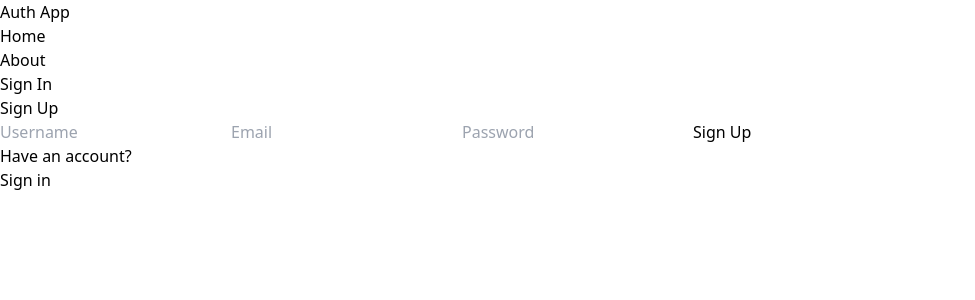
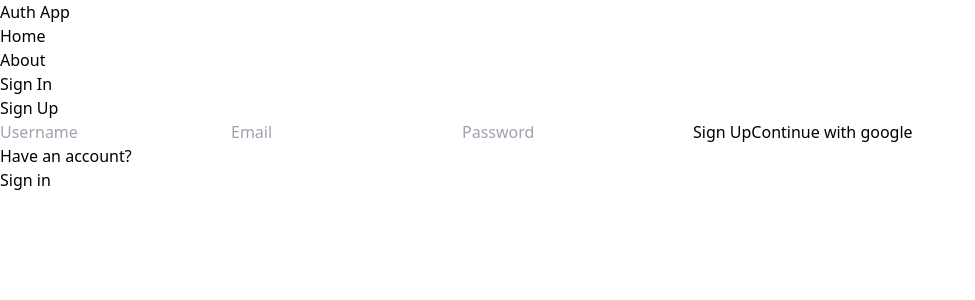
Before and after one commit to varunkamathi/MERN_Authentication, a React (Vite) app in the folder client/: page /sign-up in a window 1280 px wide. Shown: the top 300 px of the page, without its empty margins (0-975 px from the left). Built offline with nearby package versions, Linux system fonts and the light colour scheme.

Commit message:
oAuth frontendcomponents

```diff
--- a/client/package.json
+++ b/client/package.json
@@ -12,6 +12,7 @@
   "dependencies": {
     "@reduxjs/toolkit": "^2.2.7",
     "client": "file:",
+    "firebase": "^10.13.2",
     "react": "^18.3.1",
     "react-dom": "^18.3.1",
     "react-redux": "^9.1.2",
--- /dev/null
+++ b/client/src/components/OAuth.jsx
@@ -0,0 +1,44 @@
+import { GoogleAuthProvider, signInWithPopup, getAuth } from 'firebase/auth';
+import { app } from '../firebase';
+import { useDispatch } from 'react-redux';
+import { signInSuccess } from '../redux/user/userSlice';
+import { useNavigate } from 'react-router-dom';
+
+export default function OAuth() {
+  const dispatch = useDispatch();
+  const navigate = useNavigate();
+  const handleGoogleClick = async () => {
+    try {
+      const provider = new GoogleAuthProvider();
+      const auth = getAuth(app);
+
+      const result = await signInWithPopup(auth, provider);
+      const res = await fetch('/api/auth/google', {
+        method: 'POST',
+        headers: {
+          'Content-Type': 'application/json',
+        },
+        body: JSON.stringify({
+          name: result.user.displayName,
+          email: result.user.email,
+          photo: result.user.photoURL,
+        }),
+      });
+      const data = await res.json();
+      console.log(data);
+      dispatch(signInSuccess(data));
+      navigate('/');
+    } catch (error) {
+      console.log('could not login with google', error);
+    }
+  };
+  return (
+    <button
+      type='button'
+      onClick={handleGoogleClick}
+      className='bg-red-700 text-white rounded-lg p-3 uppercase hover:opacity-95'
+    >
+      Continue with google
+    </button>
+  );
+}
--- /dev/null
+++ b/client/src/firebase.js
@@ -0,0 +1,17 @@
+// Import the functions you need from the SDKs you need
+import { initializeApp } from "firebase/app";
+// TODO: Add SDKs for Firebase products that you want to use
+// https://firebase.google.com/docs/web/setup#available-libraries
+
+// Your web app's Firebase configuration
+const firebaseConfig = {
+  apiKey: "AIzaSyC_bhZJ3tSpDLMtG48rKxW04bUc0Hls2M",
+  authDomain: "mern-auth-3339f.firebaseapp.com",
+  projectId: "mern-auth-3339f",
+  storageBucket: "mern-auth-3339f.appspot.com",
+  messagingSenderId: "635529452790",
+  appId: "1:635529452790:web:5b22a94547487ffd6220d7"
+};
+
+// Initialize Firebase
+export const app = initializeApp(firebaseConfig);
--- a/client/src/pages/Signin.jsx
+++ b/client/src/pages/Signin.jsx
@@ -3,6 +3,7 @@
 import { useState } from 'react';
 import { signInStart,signInSuccess,signInFailure } from '../redux/user/userSlice';
 import { useDispatch, useSelector } from 'react-redux';
+import OAuth from '../components/OAuth';
 
 export default function SignIn() {
   const [formData, setFormData] = useState({});
@@ -60,6 +61,7 @@
         >
           {loading ? 'Loading...' : 'Sign In'}
         </button>
+        <OAuth/>
       </form>
       <div className='flex gap-2 mt-5'>
         <p>Don't Have an account?</p>
--- a/client/src/pages/Signup.jsx
+++ b/client/src/pages/Signup.jsx
@@ -1,5 +1,6 @@
 import { useState } from 'react';
 import { Link, useNavigate } from 'react-router-dom';
+import OAuth from '../components/OAuth';
 
 
 export default function SignUp() {
@@ -67,6 +68,7 @@
         >
           {loading ? 'Loading...' : 'Sign Up'}
         </button>
+        <OAuth/>
       </form>
       <div className='flex gap-2 mt-5'>
         <p>Have an account?</p>
```
Also changed, not shown: 1 other file (tests, documents, lock files or other folders).
